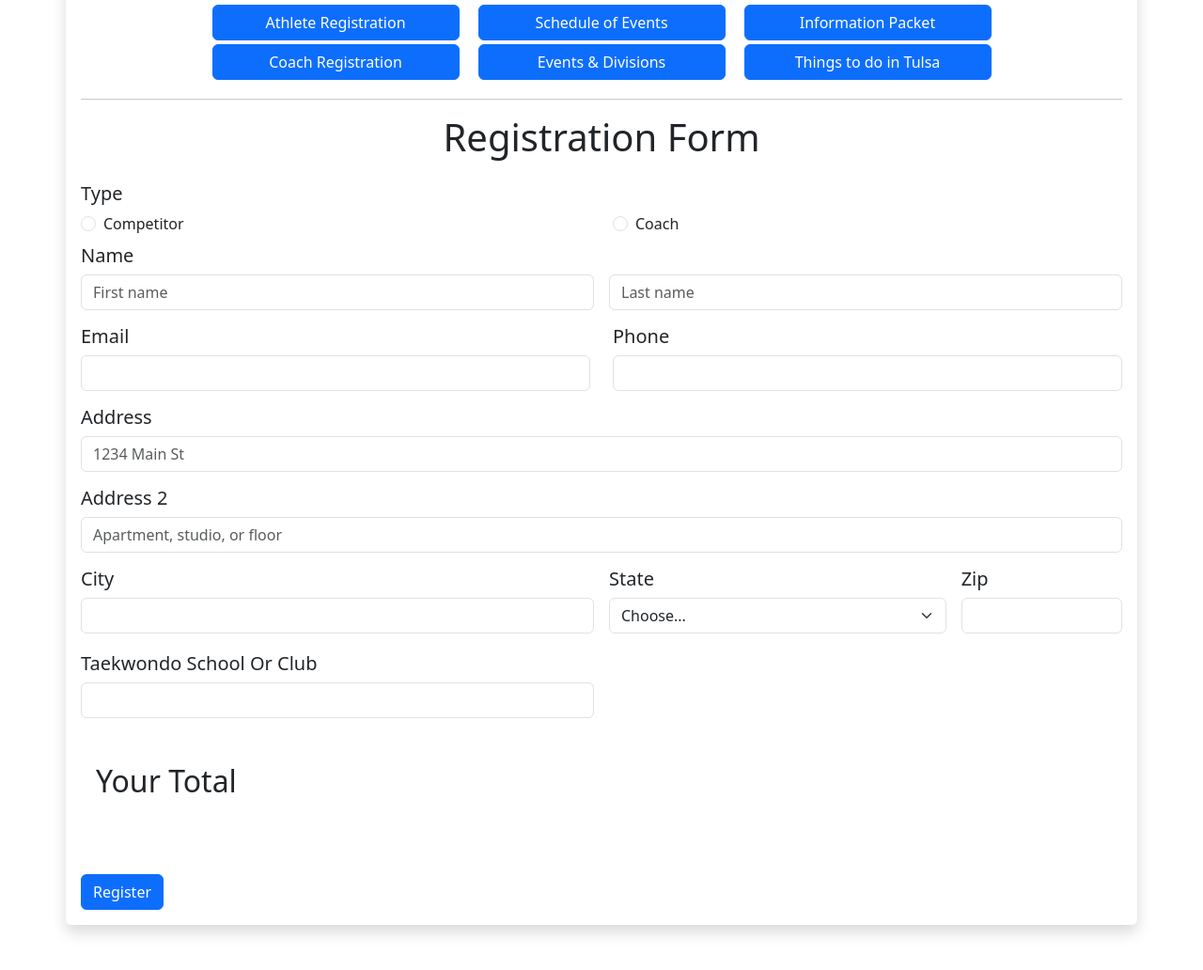
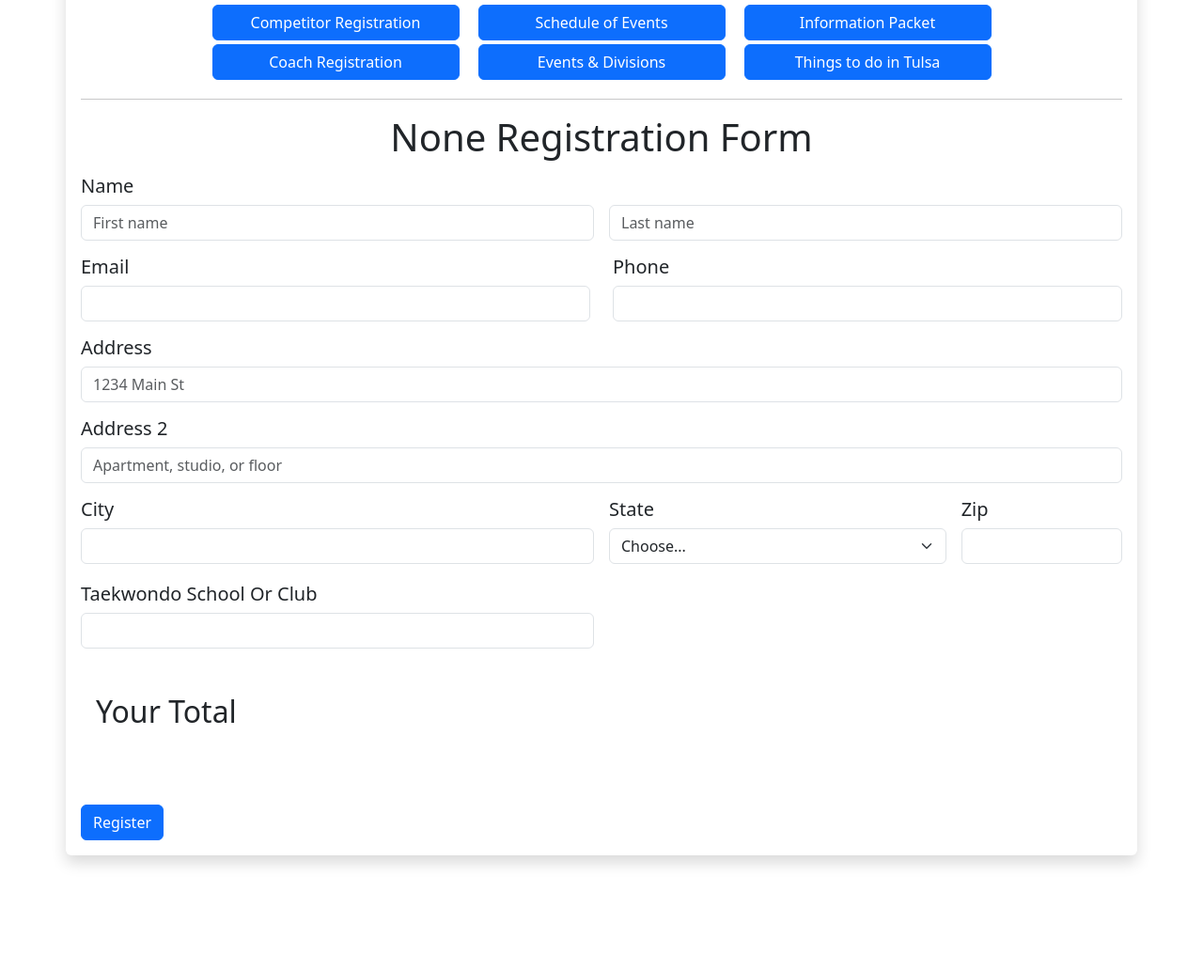
Before and after one commit to audioboxer217/tkd_registration_frontend, a Flask app: page /register in a window 1280 px wide. Shown: the part 67-1099 px from the top of the page at 94% size. After the commit the page ends 988 px from the top, so only its background shows below. Run offline with Flask 2, Linux system fonts and the light colour scheme; parts of the project's set-up code (start-up, migrations or seed data) failed here and were passed over; some libraries are stand-ins or nearby versions.

Commit message:
Update form display
Type no longer needed with new layout

```diff
--- a/templates/base.html
+++ b/templates/base.html
@@ -26,7 +26,7 @@
     <div class="row justify-content-md-center">
       <div class="col-sm-3">
         <div class="row g-1 mb-1">
-          <a class="btn btn-primary" href="/register?reg_type=competitor" role="button">Athlete Registration</a>
+          <a class="btn btn-primary" href="/register?reg_type=competitor" role="button">Competitor Registration</a>
         </div>
         <div class="row g-1 mb-1">
           <a class="btn btn-primary" href="/register?reg_type=coach" role="button">Coach Registration</a>
--- a/templates/partials/form.html
+++ b/templates/partials/form.html
@@ -1,13 +1,13 @@
 <div class="row justify-content-md-center">
   <div class="col-md-12 center-block" align="center">
-    <h1>Registration Form</h1>
+    <h1>{{ reg_type|capitalize }} Registration Form</h1>
   </div>
 </div>
 <form action="/register" method="post" enctype=multipart/form-data id="eventRegistration">
-  <div class="row mt-3">
+  <!-- <div class="row mt-3">
     <label for="regType" class="form-check-label h5">Type</label>
-  </div>
-  <div class="row">
+  </div> -->
+  <div class="row" hidden>
     <div class="col-md-6">
       <div class="form-check">
         <input class="form-check-input" type="radio" name="regChoice" id="competitor" onchange="updateFields()"  {{ "checked" if reg_type=='competitor' else "" }} >
```
